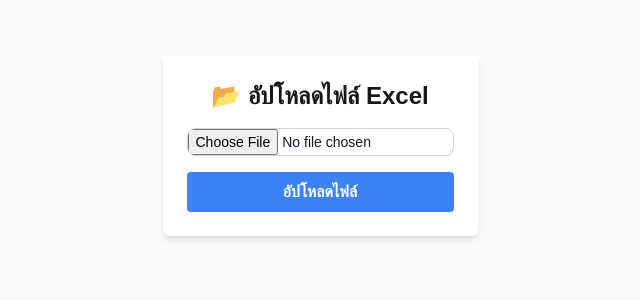
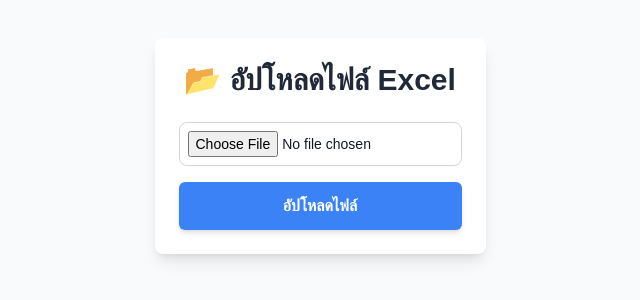
Before and after one commit to NashiZz/Frontend-Excel, a Next.js app: page /#/ in a window 1280 px wide. Shown: the part 274-574 px from the top of the page, without its empty margins (320-960 px from the left). Built offline with nearby package versions, Linux system fonts and the light colour scheme.

Commit message:
update-ui

```diff
--- /dev/null
+++ b/app/Components/Pages/uploadFile_Page/excelUpload.jsx
@@ -0,0 +1,91 @@
+import { uploadExcelFile } from '@/app/Service/dynamicService';
+import React, { useState } from 'react';
+
+const ExcelUpload = () => {
+    const [file, setFile] = useState(null);
+    const [errors, setErrors] = useState([]);
+    const [successMessage, setSuccessMessage] = useState('');
+    const [isLoading, setIsLoading] = useState(false);
+
+    const handleFileChange = (e) => {
+        setFile(e.target.files[0]);
+        setErrors([]);
+        setSuccessMessage('');
+    };
+
+    const handleUpload = async () => {
+        if (!file) {
+            setErrors(['กรุณาเลือกไฟล์ Excel']);
+            return;
+        }
+
+        setIsLoading(true);
+
+        await uploadExcelFile(file, setErrors, setSuccessMessage);
+
+        setIsLoading(false);
+    };
+
+    return (
+        <div className="max-w-md mx-auto mt-10 p-6 bg-white shadow-lg rounded-lg">
+            <h2 className="text-3xl font-bold text-center mb-6 text-gray-800">📂 อัปโหลดไฟล์ Excel</h2>
+            <input
+                type="file"
+                accept=".xlsx, .xls"
+                onChange={handleFileChange}
+                className="block w-full text-sm text-gray-900 border border-gray-300 rounded-lg cursor-pointer mb-4 p-2"
+            />
+            <button
+                onClick={handleUpload}
+                className="w-full bg-blue-500 hover:bg-blue-600 text-white font-bold py-3 px-4 rounded-md shadow-md transition duration-300"
+                disabled={isLoading}
+            >
+                {isLoading ? 'กำลังอัปโหลด...' : 'อัปโหลดไฟล์'}
+            </button>
+
+            {isLoading && (
+                <div className="mt-4 flex justify-center">
+                    <div className="w-8 h-8 border-4 border-blue-500 border-t-transparent rounded-full animate-spin"></div>
+                </div>
+            )}
+
+            {successMessage && (
+                <div className="mt-6 p-4 bg-green-100 border-l-4 border-green-500 text-green-700 rounded-md">
+                    <div className="flex items-center">
+                        <span className="text-2xl mr-2">✅</span>
+                        <p>{successMessage}</p>
+                    </div>
+                </div>
+            )}
+
+            {errors.length > 0 && (
+                <div className="mt-6 p-4 bg-red-100 border-l-4 border-red-500 text-red-700 rounded-md">
+                    <h4 className="font-semibold text-lg mb-3 flex items-center">
+                        <span className="text-xl mr-2">❌</span>
+                        พบข้อผิดพลาด:
+                    </h4>
+                    <div className="overflow-y-auto max-h-64">
+                        <table className="min-w-full table-auto text-sm">
+                            <thead>
+                                <tr className="bg-gray-200">
+                                    <th className="border px-4 py-2 text-left text-gray-600">ลำดับ</th>
+                                    <th className="border px-4 py-2 text-left text-gray-600">ข้อผิดพลาด</th>
+                                </tr>
+                            </thead>
+                            <tbody>
+                                {errors.map((error, index) => (
+                                    <tr key={index} className="border-t hover:bg-gray-50">
+                                        <td className="px-4 py-2">{index + 1}</td>
+                                        <td className="px-4 py-2">{error}</td>
+                                    </tr>
+                                ))}
+                            </tbody>
+                        </table>
+                    </div>
+                </div>
+            )}
+        </div>
+    );
+};
+
+export default ExcelUpload;
--- a/app/Components/pages/ExcelUpload/excelUpload.jsx
+++ /dev/null
@@ -1,80 +0,0 @@
-import React, { useState } from 'react';
-import axios from 'axios';
-
-const ExcelUpload = () => {
-    const [file, setFile] = useState(null);
-    const [errors, setErrors] = useState([]);
-    const [successMessage, setSuccessMessage] = useState('');
-
-    const handleFileChange = (e) => {
-        setFile(e.target.files[0]);
-        setErrors([]);
-        setSuccessMessage('');
-    };
-
-    const handleUpload = async () => {
-        if (!file) {
-            setErrors(['กรุณาเลือกไฟล์ Excel']);
-            return;
-        }
-
-        const formData = new FormData();
-        formData.append('file', file);
-
-        try {
-            const response = await axios.post('http://localhost:8080/api/excel/validate', formData, {
-                headers: {
-                    'Content-Type': 'multipart/form-data',
-                },
-            });
-
-            if (response.status === 200) {
-                setSuccessMessage('✅ ตรวจสอบข้อมูลเรียบร้อย ไม่มีข้อผิดพลาด');
-                setErrors([]);
-            }
-        } catch (error) {
-            if (error.response && error.response.status === 400) {
-                setErrors(error.response.data);
-            } else {
-                setErrors(['❌ เกิดข้อผิดพลาดในการอัปโหลดไฟล์']);
-            }
-        }
-    };
-
-    return (
-        <div className="max-w-md mx-auto mt-10 p-6 bg-white shadow-md rounded-md">
-            <h2 className="text-2xl font-bold text-center mb-4">📂 อัปโหลดไฟล์ Excel</h2>
-            <input
-                type="file"
-                accept=".xlsx, .xls"
-                onChange={handleFileChange}
-                className="block w-full text-sm text-gray-900 border border-gray-300 rounded-lg cursor-pointer mb-4"
-            />
-            <button
-                onClick={handleUpload}
-                className="w-full bg-blue-500 hover:bg-blue-600 text-white font-bold py-2 px-4 rounded"
-            >
-                อัปโหลดไฟล์
-            </button>
-
-            {successMessage && (
-                <div className="mt-4 p-2 bg-green-100 border border-green-400 text-green-700 rounded-md">
-                    {successMessage}
-                </div>
-            )}
-
-            {errors.length > 0 && (
-                <div className="mt-4 p-2 bg-red-100 border border-red-400 text-red-700 rounded-md">
-                    <h4 className="font-bold mb-1">❌ พบข้อผิดพลาด:</h4>
-                    <ul className="list-disc pl-5">
-                        {errors.map((error, index) => (
-                            <li key={index}>{error}</li>
-                        ))}
-                    </ul>
-                </div>
-            )}
-        </div>
-    );
-};
-
-export default ExcelUpload;
--- /dev/null
+++ b/app/Service/dynamicService.js
@@ -0,0 +1,31 @@
+import axios from "axios";
+
+const API_BASE_URL = "http://localhost:8080/api";
+
+export const uploadExcelFile = async (file, setErrors, setSuccessMessage) => {
+    const formData = new FormData();
+    formData.append("file", file);
+
+    try {
+        const response = await axios.post(`${API_BASE_URL}/excel/dynamic`, formData, {
+            headers: {
+                "Content-Type": "multipart/form-data",
+            },
+        });
+
+        setSuccessMessage('✅ ตรวจสอบข้อมูลเรียบร้อย ไม่มีข้อผิดพลาด');
+        setErrors([]);
+    } catch (error) {
+        if (error.response) {
+            const errorData = error.response.data;
+            if (errorData.errors) {
+                setErrors(errorData.errors);
+            } else {
+                setErrors([errorData.message || "เกิดข้อผิดพลาด"]);
+            }
+        } else {
+            console.error("Error:", error.message);
+            setErrors(["❌ เกิดข้อผิดพลาดในการอัปโหลดไฟล์"]);
+        }
+    }
+};
--- a/app/page.js
+++ b/app/page.js
@@ -1,6 +1,6 @@
 "use client";
 
-import ExcelUpload from "./Components/pages/ExcelUpload/excelUpload";
+import ExcelUpload from "./Components/Pages/uploadFile_Page/excelUpload";
 
 export default function Home() {
   return (
```
